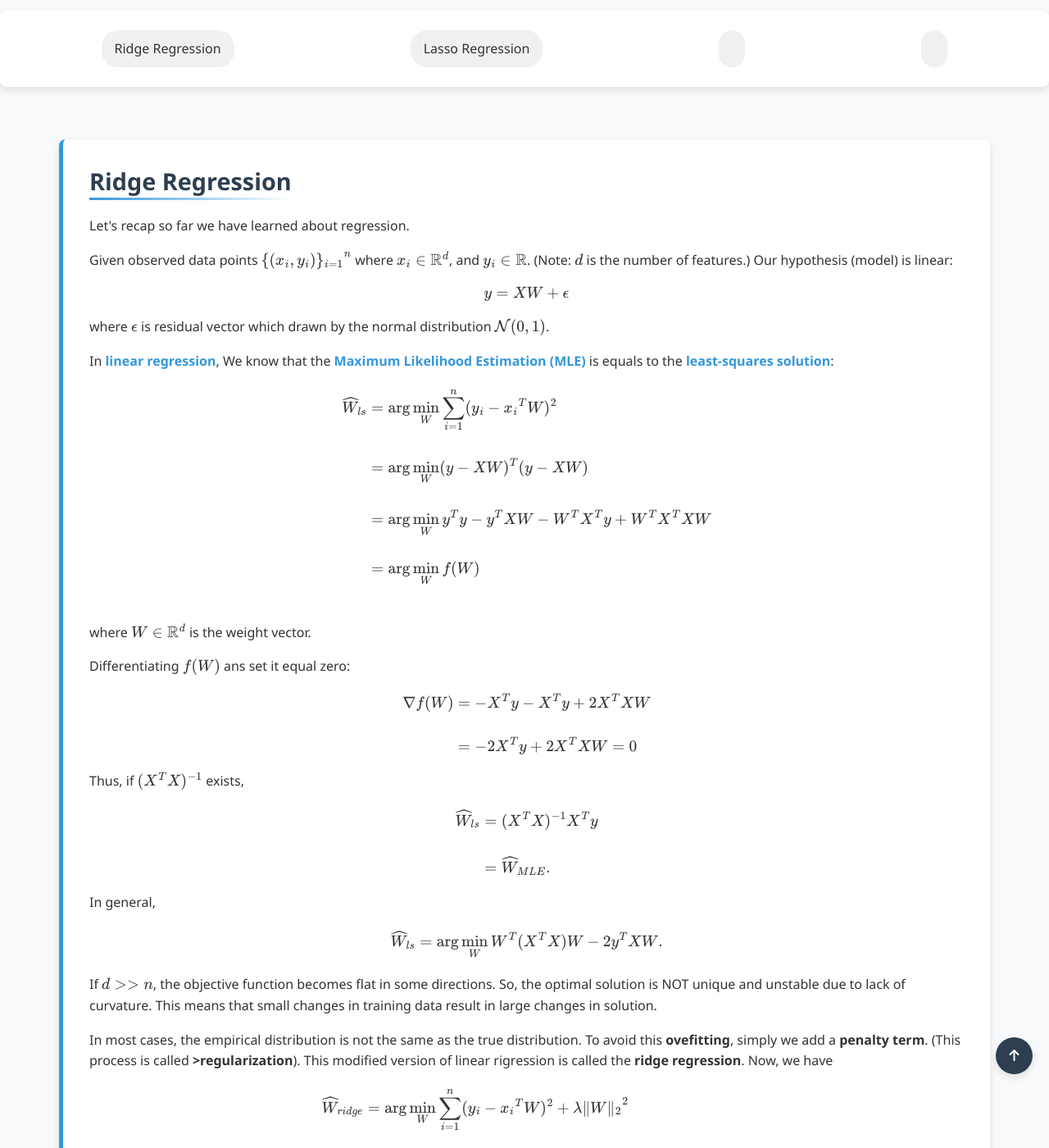
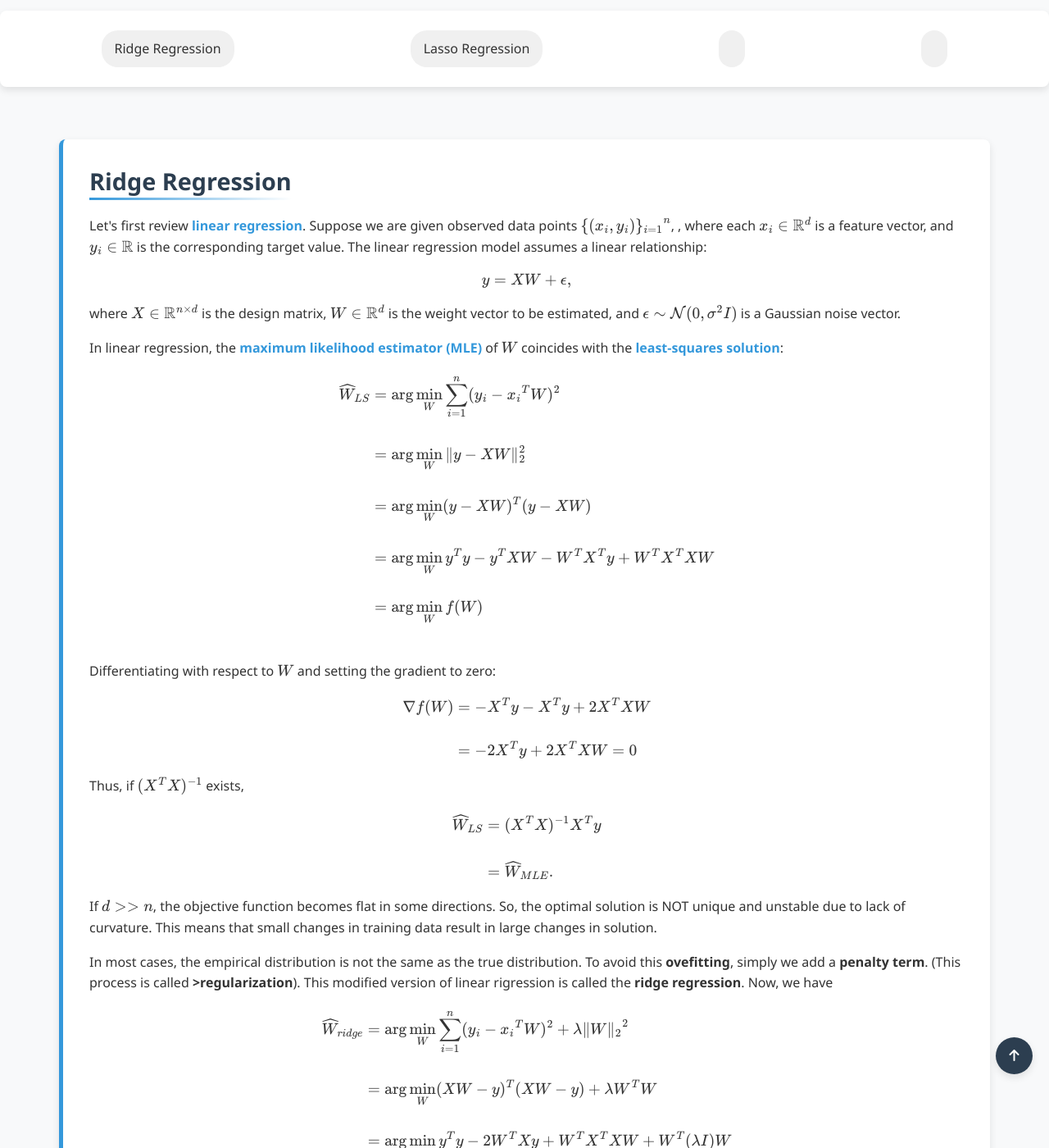
Before and after one commit to Yusukey01/yusukey01.github.io, a Jekyll site: the page built from Mathematics/Machine_learning/regression.html, in a window 1280 px wide and 1400 px high, scrolled down 500 px. Shown: the whole window at 82% size. Built offline with Jekyll 4.4.1, drawn with Linux system fonts in a browser that asks for light colours; some of the changed text lies outside the part shown.

Commit message:
added  V-part2 regression

```diff
--- a/Mathematics/Machine_learning/regression.html
+++ b/Mathematics/Machine_learning/regression.html
@@ -25,35 +25,31 @@ uses_python: false
             <section id="ridge" class="section-content">
                 <h2>Ridge Regression</h2>
                 <p>
-                    Let's recap so far we have learned about regression.
+                    Let's first review <a href="../Probability/linear_regression.html"><strong>linear regression</strong></a>.
+                    Suppose we are given observed data points \({\{(x_i, y_i)\}_{i =1}}^n\), , where each \(x_i \in \mathbb{R}^d\) is a
+                    feature vector, and \(y_i \in \mathbb{R}\) is the corresponding target value. The linear regression model assumes a
+                    linear relationship:
+                    \[
+                    y = XW + \epsilon,
+                    \]
+                    where \(X \in \mathbb{R}^{n \times d}\) is the design matrix, \(W \in \mathbb{R}^d\) is the weight vector to be estimated,
+                    and \(\epsilon \sim \mathcal{N}(0, \sigma^2 I)\) is a Gaussian noise vector.
                 </p>
 
                 <p>
-                    Given observed data points \({\{(x_i, y_i)\}_{i =1}}^n\) where
-                    \(x_i \in \mathbb{R}^d\), and \(y_i \in \mathbb{R}\). (Note: \(d\) is the number of features.)
-                    Our hypothesis (model) is linear:
-                    \[
-                    y = XW + \epsilon
-                    \]
-                    where \(\epsilon\) is residual vector which drawn by the normal distribution \(\mathcal{N}(0, 1)\).
-                </p>
-
-                <p>
-                    In <a href="../Probability/linear_regression.html"><strong>linear regression</strong></a>,
-
-                    We know that the <a href="../Probability/mle.html"><strong>Maximum Likelihood Estimation (MLE)</strong></a> is equals to
-                    the <a href="../Linear_algebra/leastsquares.html"><strong>least-squares solution</strong></a>:
+                    In linear regression, the <a href="../Probability/mle.html"><strong>maximum likelihood estimator (MLE)</strong></a>
+                    of \(W\) coincides with the <a href="../Linear_algebra/leastsquares.html"><strong>least-squares solution</strong></a>:
                     \[
                     \begin{align*}
-                    \widehat{W}_{ls}    &= \arg \min_W \sum_{i=1}^n (y_i - {x_i}^T W )^2 \\\\
+                    \widehat{W}_{LS}    &= \arg \min_W \sum_{i=1}^n (y_i - {x_i}^T W )^2 \\\\
+                                        &= \arg \min_W \|y - XW\|_2^2 \\\\
                                         &= \arg \min_W (y - XW)^T (y - XW) \\\\
                                         &= \arg \min_W y^T y -y^T XW - W^T X^T y + W^T X^T X W \\\\
                                         &= \arg \min_W f(W) \\\\
                     \end{align*}
                     \]
-                    where \(W \in \mathbb{R}^d\) is the weight vector.
-                    <p>
-                    Differentiating \(f(W)\) ans set it equal zero:
+
+                    Differentiating with respect to \(W\) and setting the gradient to zero:
                     \[
                     \begin{align*}
                         \nabla f(W) &= -X^T y -X^T y + 2X^T XW \\\\
@@ -63,14 +59,9 @@ uses_python: false
                     Thus, if \((X^TX)^{-1}\) exists,
                     \[
                     \begin{align*}
-                    \widehat{W}_{ls} &= (X^TX)^{-1}X^Ty \\\\
+                    \widehat{W}_{LS} &= (X^TX)^{-1}X^Ty \\\\
                                      &= \widehat{W}_{MLE}.
                     \end{align*}
-                    \]
-                    </p>
-                    In general,
-                    \[
-                    \widehat{W}_{ls} = \arg \min_W W^T (X^TX)W-2y^TXW.
                     \]
                 </p>
 
@@ -106,12 +97,6 @@ uses_python: false
                     \( \widehat{W}_{ridge} \to \widehat{W}_{LS}\).
                 </p>
 
-
-
-
-                <a href="../Probability/mle.html"><strong>Maximum Likelihood Estimation</strong></a>
-
-
             </section>
 
             <section id="" class="section-content">
```
